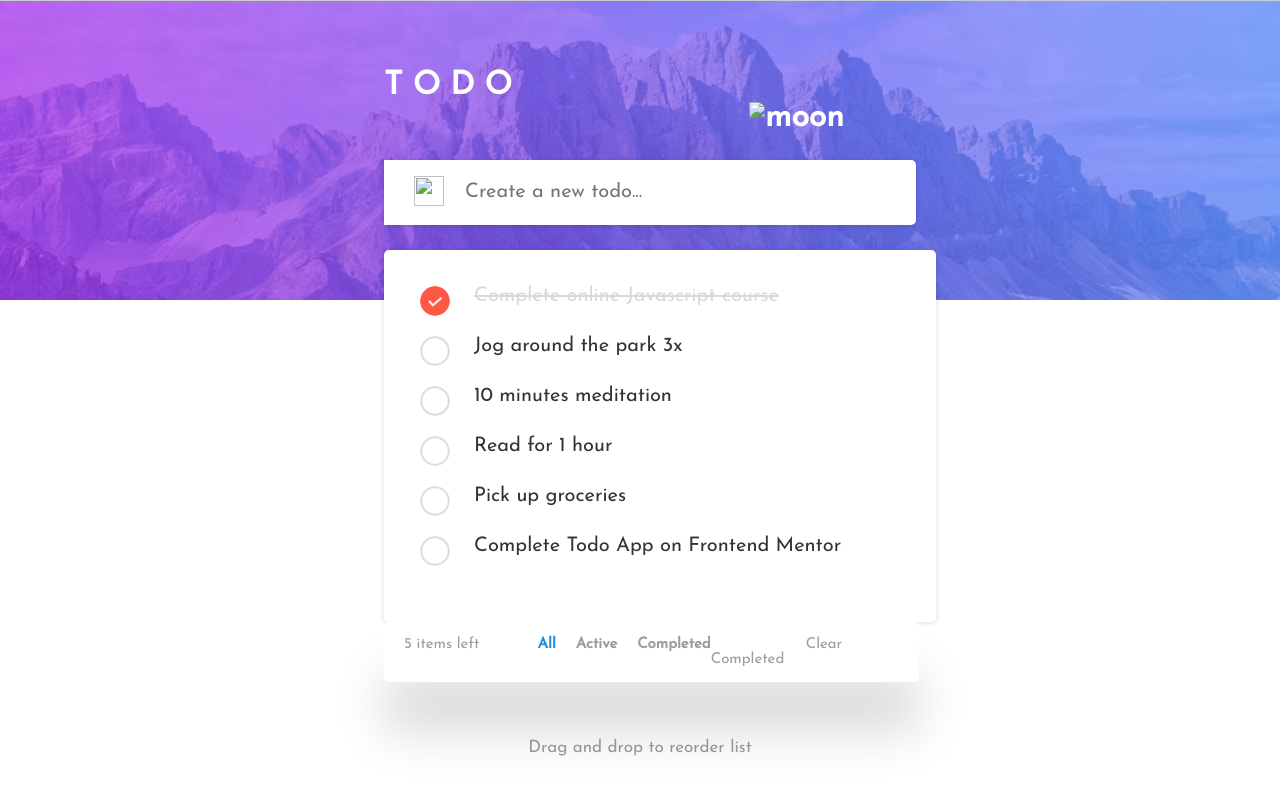
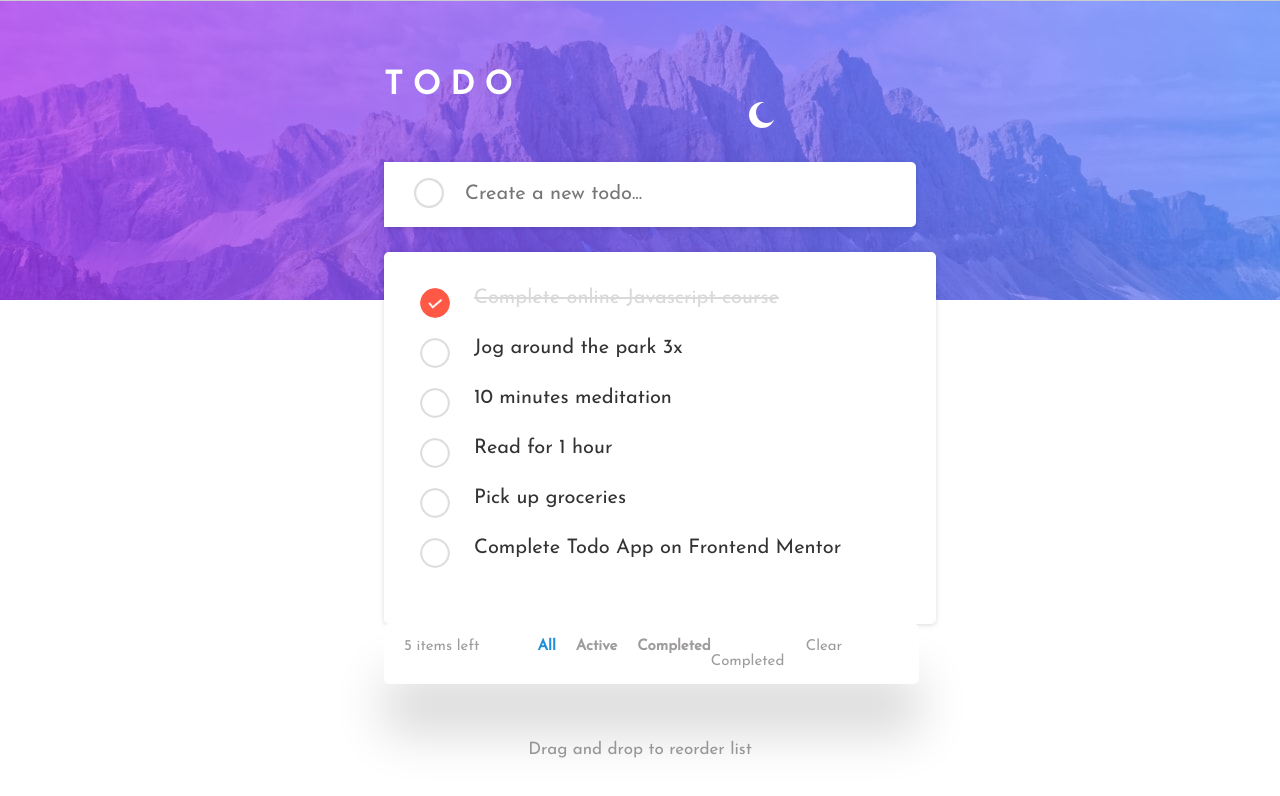
Before and after one commit to ShimoLink/frontend-amalitech, a plain HTML site: page index.html in a window 1280 px wide. Drawn offline with Linux system fonts and the light colour scheme; files whose address does not match are found by name.

Commit message:
index.html

```diff
--- a/index.html
+++ b/index.html
@@ -16,13 +16,13 @@
     <main>
         <header>
             <!--THE HEADING "TO DO"-->
-            <h1>T O D O <img class="moon-icon" id="icon" src="images/icon-moon.svg" alt="moon"></h1>
+            <h1>T O D O <img class="moon-icon" id="icon" src="icon-moon.svg" alt="moon"></h1>
             <!--MOON IMAGE-->
 
         </header>
     <!--THE "CREATE A NEW TODO" SECTION-->
     <div class="create-todo-tab">
-            <button onclick="addTask()"><img class="circle" src="images/unchecked.png" alt=""></button>
+            <button onclick="addTask()"><img class="circle" src="unchecked.png" alt=""></button>
             <input type="text" id="input-box" placeholder= "Create a new todo...">
     </div>
     <!--THE "TODO LIST" SECTION-->
```
